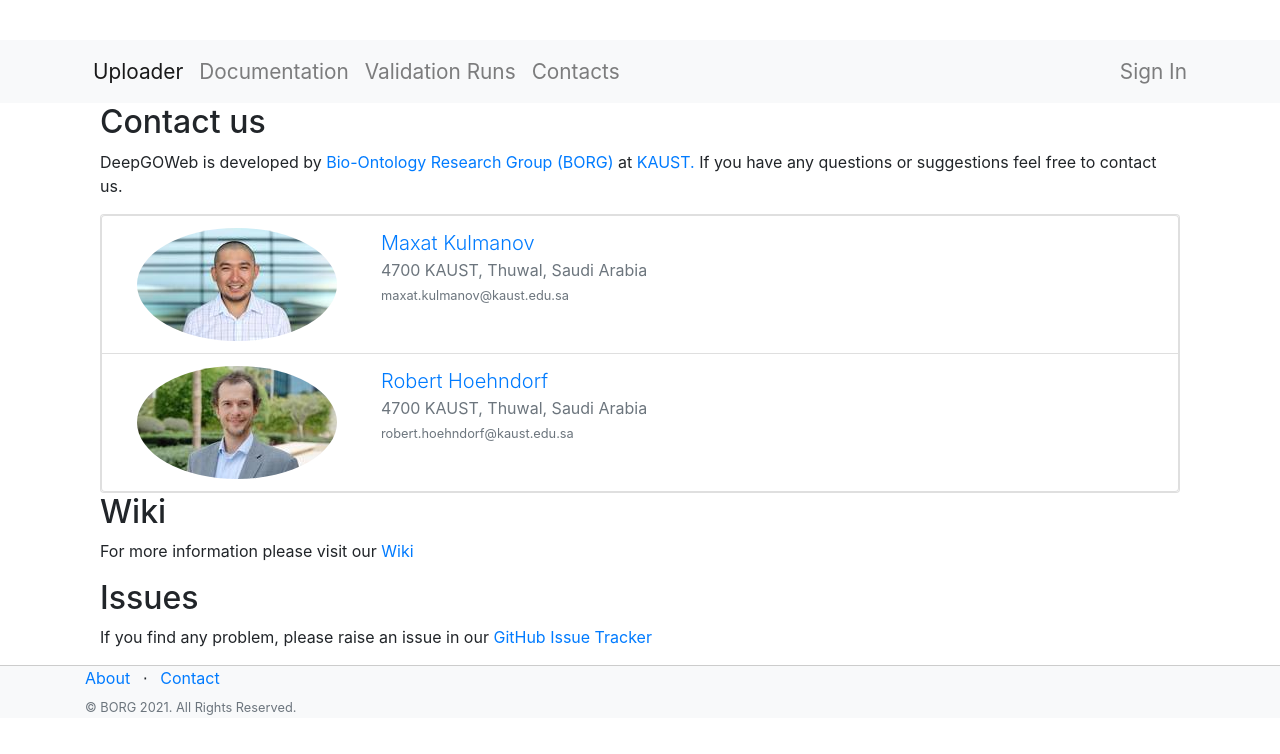
After one commit to TamChiKeung/hseqweb, a Django app: page /contacts/ in a window 1280 px wide. The commit adds this page. Shown: the top 754 px of the page. Run offline with Django 3.2, Linux system fonts and the light colour scheme; parts of the project's set-up code (start-up, migrations or seed data) failed here and were passed over; some libraries are stand-ins or nearby versions.

Commit message:
contacts

```diff
--- /dev/null
+++ b/hseqweb/templates/contacts.html
@@ -0,0 +1,65 @@
+{% extends 'base.html' %}
+{% load static %}
+
+{% block content %}
+<div class="container">
+  <!-- contacts card -->
+  <h2>Contact us</h2>
+  <p>
+    DeepGOWeb is developed by <a target="_blank" href="https://cemse.kaust.edu.sa/borg">Bio-Ontology Research Group
+      (BORG)</a> at <a target="_blank" href="https://www.kaust.edu.sa"> KAUST.</a>
+    If you have any questions or suggestions feel free to contact us.
+  </p>
+  <div class="card card-default" id="card_contacts">
+    <div id="contacts" class="panel-collapse collapse show" aria-expanded="true" style="">
+      <ul class="list-group pull-down" id="contact-list">
+        <li class="list-group-item">
+          <div class="row w-100">
+            <div class="col-12 col-sm-6 col-md-3 px-0">
+              <img src="{% static "images/maxat-small.jpg" %}" alt="Maxat
+              Kulmanov" class="img-fluid rounded-circle d-block mx-auto">
+            </div>
+            <div class="col-12 col-sm-6 col-md-9 text-sm-left">
+              <span class="fa fa-envelope fa-lg text-danger float-right" title="left you a message"></span>
+              <span class="name lead"><a target="_blank"
+              href="https://cemse.kaust.edu.sa/borg/people/person/maxat-kulmanov">Maxat Kulmanov</a></span>
+              <br>
+              <span class="fa fa-map-marker fa-fw text-muted" data-toggle="tooltip" title="" data-original-title="4700 KAUST, Thuwal, Saudi Arabia"></span>
+              <span class="text-muted">4700 KAUST, Thuwal, Saudi Arabia</span>
+              <br>
+              <span class="fa fa-envelope fa-fw text-muted" data-toggle="tooltip" title="" data-original-title="maxat.kulmanov@kaust.edu.sa"></span>
+              <span class="text-muted small text-truncate">maxat.kulmanov@kaust.edu.sa</span>
+              <br>
+
+            </div>
+          </div>
+        </li>
+        <li class="list-group-item">
+          <div class="row w-100">
+            <div class="col-12 col-sm-6 col-md-3 px-0">
+              <img src="{% static "images/robert-small.jpg" %}" alt="Robert Hoehndorf" class="img-fluid rounded-circle d-block mx-auto">
+            </div>
+            <div class="col-12 col-sm-6 col-md-9 text-sm-left">
+              <span class="fa fa-envelope fa-lg text-danger float-right" title="left you a message"></span>
+              <span class="name lead"><a target="_blank" href="https://cemse.kaust.edu.sa/borg/people/person/robert-hoehndorf">Robert Hoehndorf</a></span>
+              <br>
+              <span class="fa fa-fw fa-map-marker fa-fw text-muted" data-toggle="tooltip" title="" data-original-title="4700 KAUST, Thuwal, Saudi Arabia"></span>
+              <span class="text-muted">4700 KAUST, Thuwal, Saudi Arabia</span>
+              <br>
+              <span class="fa fa-fw fa-envelope fa-fw text-muted" data-toggle="tooltip" title="" data-original-title="robert.hoehndorf@kaust.edu.sa"></span>
+              <span class="text-muted small text-truncate">robert.hoehndorf@kaust.edu.sa</span>
+
+            </div>
+          </div>
+        </li>
+      </ul>
+      <!--/contacts list-->
+    </div>
+  </div>
+  <h2>Wiki</h2>
+  <p>For more information please visit our  <a target="_blank" href="https://github.com/bio-ontology-research-group/human-genome-resources/issues">Wiki</a></p>
+  <h2>Issues</h2>
+  <p>If you find any problem, please raise an issue in
+  our <a target="_blank" href="https://github.com/bio-ontology-research-group/human-genome-resources/issues">GitHub Issue Tracker</a></p>
+</div>
+{% endblock %}
--- a/hseqweb/templates/header.html
+++ b/hseqweb/templates/header.html
@@ -5,6 +5,7 @@
       <li class="nav-item"><a class="nav-link active" href="{% url "home" %}">Uploader</a></li>
       <li class="nav-item"><a class="nav-link" href="{% url "documentation" %}">Documentation</a></li>
       <li class="nav-item"><a class="nav-link" href="{% url "uploader-validations" %}">Validation Runs</a></li>
+      <li class="nav-item"><a class="nav-link" href="{% url "contacts" %}">Contacts</a></li>
     </ul>
     <ul class="navbar-nav ml-auto">
      {% if not user.is_authenticated %}
--- a/hseqweb/urls.py
+++ b/hseqweb/urls.py
@@ -30,5 +30,6 @@
     path('api/', include('hseqweb.api_urls')),
     path('about/', TemplateView.as_view(template_name='about.html'), name='about'),
     path('doc/', TemplateView.as_view(template_name='doc.html'), name='documentation'),
+    path('contacts/', TemplateView.as_view(template_name='contacts.html'), name='contacts'),
     path('healthcheck', TemplateView.as_view(template_name='health.html')),
 ] + static(settings.MEDIA_URL, document_root=settings.MEDIA_ROOT)
```
Also changed, not shown: hseqweb/static/images/maxat-small.jpg (added), hseqweb/static/images/robert-small.jpg (added).
